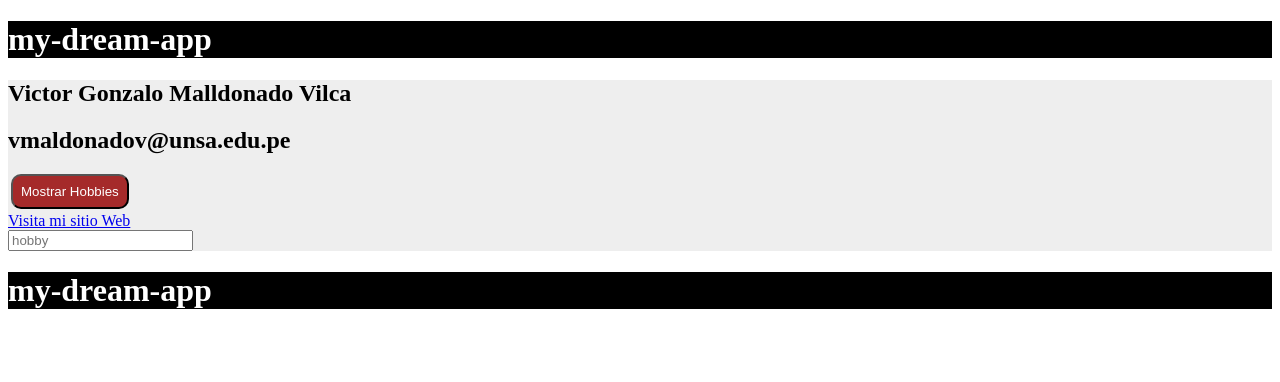
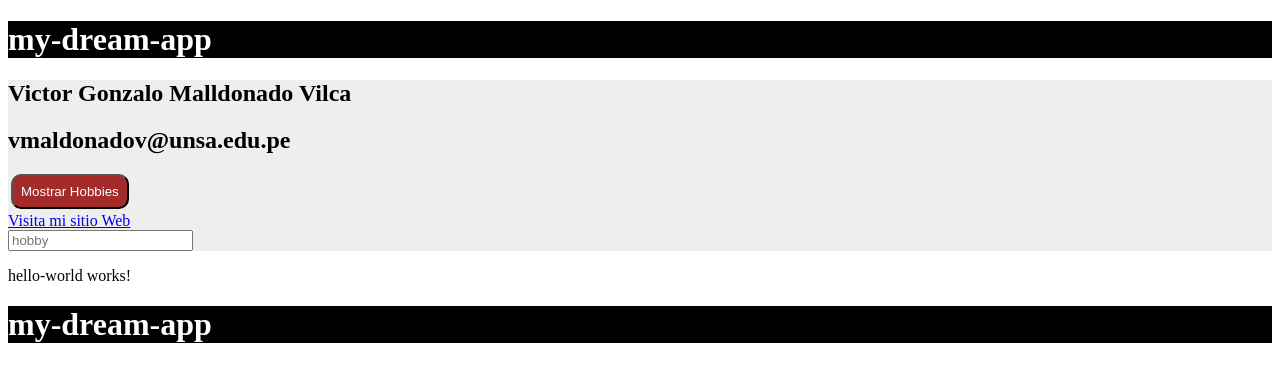
Before and after one commit to Victor-Gonzalo-Maldonado-Vilca/Angular, an Angular app: page / in a window 1280 px wide. Shown: the top 382 px of the page. Built offline with nearby package versions, Linux system fonts and the light colour scheme.

Commit message:
Se creo un nuevo componente hello-world, se hizo implementación de OnInit en el componente ademas de usar etiqueta <app> en el html de la aplicación

```diff
--- a/src/app/app.component.html
+++ b/src/app/app.component.html
@@ -17,6 +17,9 @@
     <input #hobby type="text" placeholder="hobby"/>
   </form>
 </div>
+
+<app-hello-world>Aqui</app-hello-world>
+
 <div class="black">
   <h1>{{ title }}</h1>
 </div>
--- a/src/app/app.module.ts
+++ b/src/app/app.module.ts
@@ -3,10 +3,12 @@
 
 import { AppRoutingModule } from './app-routing.module';
 import { AppComponent } from './app.component';
+import { HelloWorldComponent } from './hello-world/hello-world.component';
 
 @NgModule({
   declarations: [
-    AppComponent
+    AppComponent,
+    HelloWorldComponent
   ],
   imports: [
     BrowserModule,
--- /dev/null
+++ b/src/app/hello-world/hello-world.component.html
@@ -0,0 +1 @@
+<p>hello-world works!</p>
--- /dev/null
+++ b/src/app/hello-world/hello-world.component.ts
@@ -0,0 +1,15 @@
+import { Component, OnInit } from '@angular/core';
+
+@Component({
+  selector: 'app-hello-world',
+  templateUrl: './hello-world.component.html',
+  styleUrls: ['./hello-world.component.css']
+})
+export class HelloWorldComponent implements OnInit{
+
+  constructor(){ }
+
+  ngOnInit(): void {
+
+  }
+}
```
Also changed, not shown: src/app/hello-world/hello-world.component.css (added), 1 other file (tests, documents, lock files or other folders).
